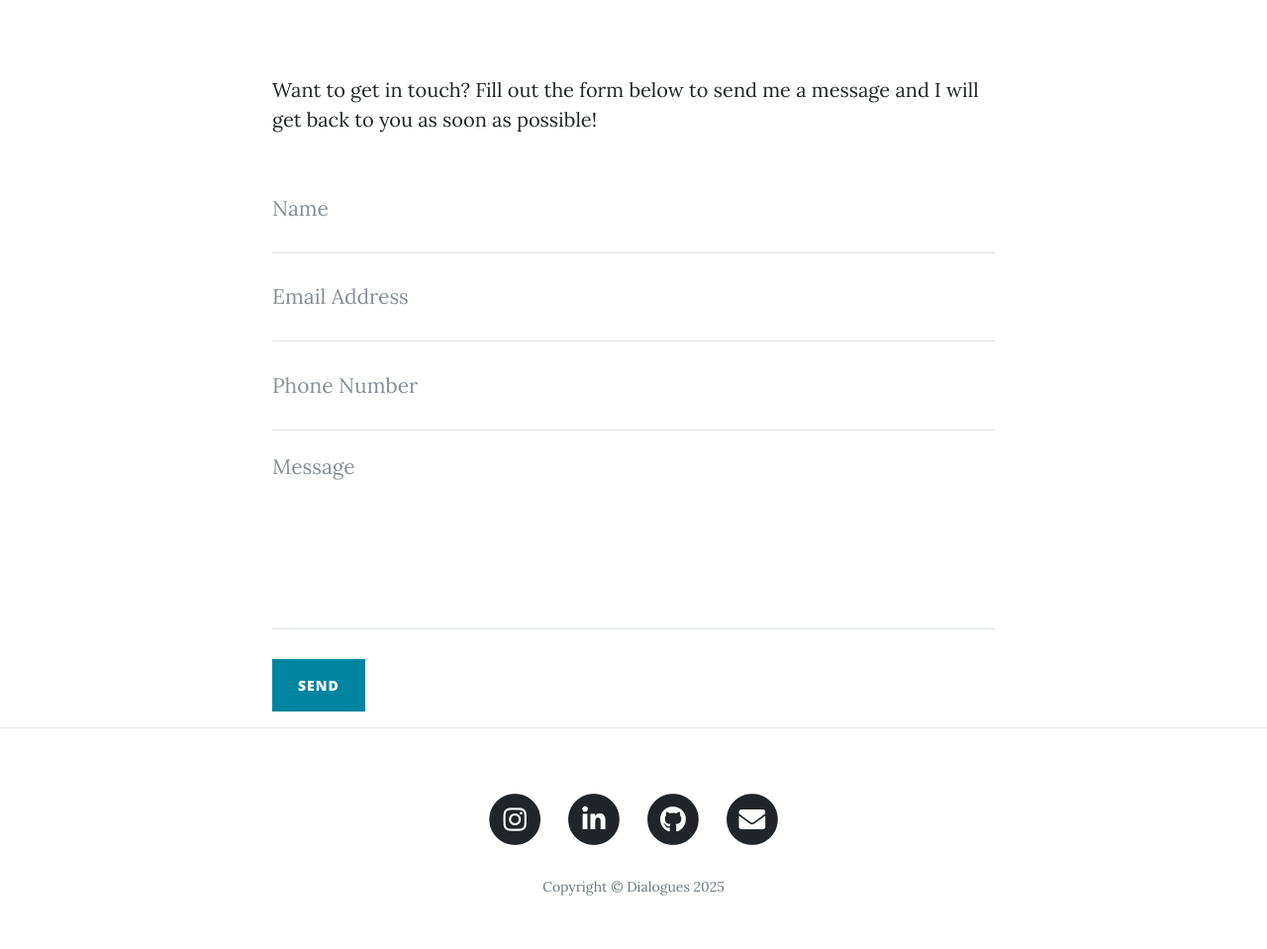
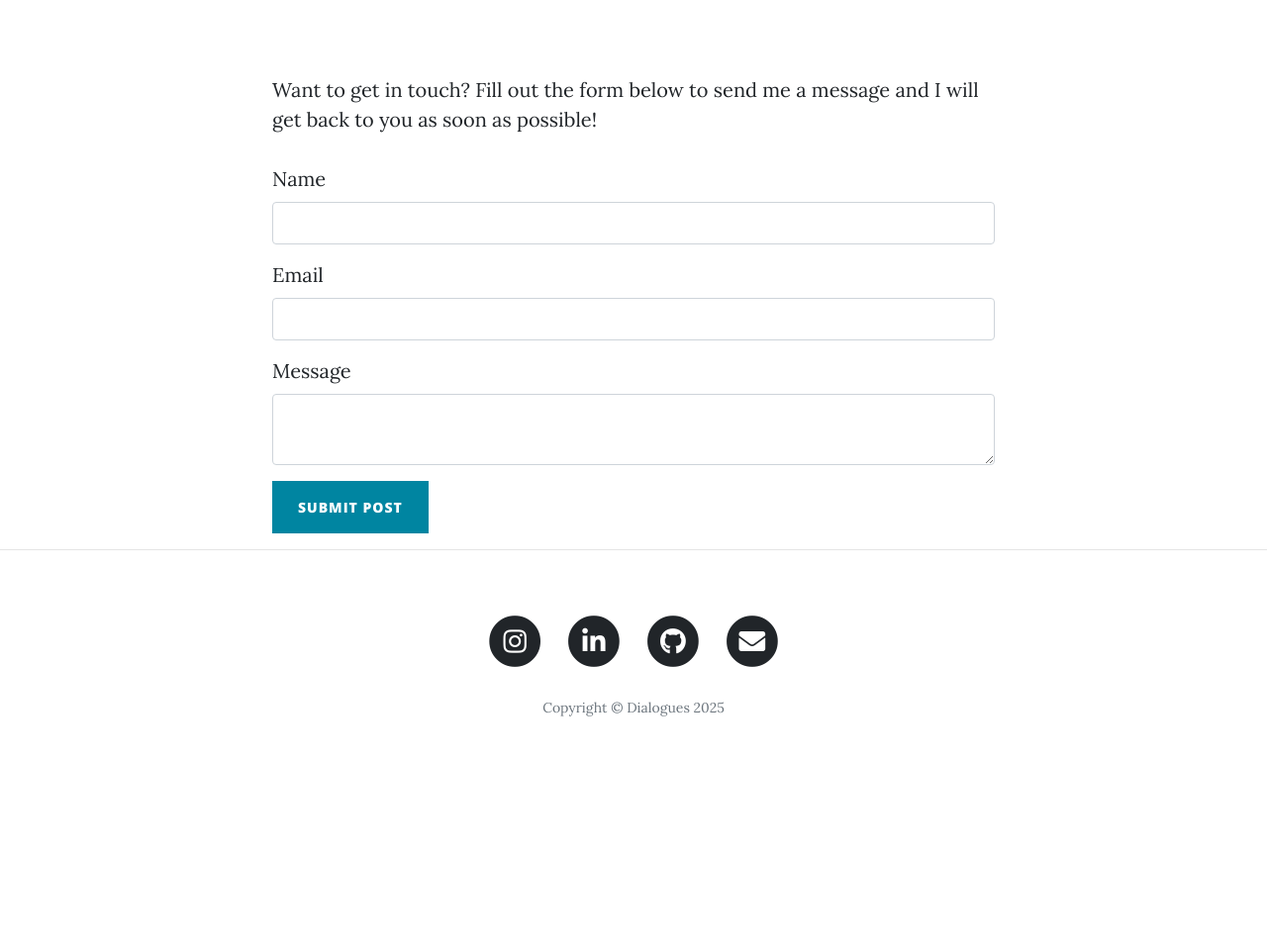
Before and after one commit to laotzee/dialogues, a Flask app: page /contact in a window 1280 px wide. Shown: the part 536-1495 px from the top of the page at 99% size. After the commit the page ends 1260 px from the top, so only its background shows below. Run offline with Flask 3, Linux system fonts and the light colour scheme; parts of the project's set-up code (start-up, migrations or seed data) failed here and were passed over; some libraries are stand-ins or nearby versions.

Commit message:
Add email functionality to contact page. Create contact.py containing email functionality, add forms.py a new ContactForm, change main.py to manage GET and POST request from /contact, modify contact.html to use WTForms

```diff
--- /dev/null
+++ b/contact.py
@@ -0,0 +1,47 @@
+from os import environ
+from email.mime.text import MIMEText
+from email.mime.multipart import MIMEMultipart
+import smtplib
+
+SENDER_EMAIL = environ.get("from_email")
+RECEIVER_EMAIL = environ.get("to_email")
+EMAIL_KEY = environ.get("email_key")
+PORT = int(environ.get("port"))
+SMTP_SERVER = environ.get("smtp_server")
+EMAIL_SUBJECT = "Someone wants to contact you through Dialogues!"
+
+def send_email(msg):
+    """Establish connection to the stmp server and sends a formatted message"""
+
+    with smtplib.SMTP(SMTP_SERVER, PORT) as conn:
+
+        conn.starttls()
+        conn.login(
+            SENDER_EMAIL,
+            EMAIL_KEY,
+        )
+        conn.sendmail(
+            SENDER_EMAIL,
+            RECEIVER_EMAIL,
+            msg.as_string(),
+        )
+
+def format_message(body):
+    """Formats an email to be sent using a body of text, and a sender and receiver emails"""
+
+    message = MIMEMultipart()
+    message['From'] = SENDER_EMAIL
+    message["To"] = RECEIVER_EMAIL
+    message["Subject"] = EMAIL_SUBJECT
+    message.attach(MIMEText(body, "plain"))
+
+    return message
+
+def message_template(name, email, text):
+
+    message = f'''"{text}"\n Message from {name}\n{email}'''
+    return message
+
+if __name__ == "__main__":
+
+    pass
--- a/forms.py
+++ b/forms.py
@@ -2,7 +2,7 @@ from wsgiref.validate import validator
 
 from flask_wtf import FlaskForm
 from wtforms import StringField, SubmitField, PasswordField
-from wtforms.fields.simple import EmailField
+from wtforms.fields.simple import EmailField, TextAreaField
 from wtforms.validators import DataRequired, URL, Email
 from flask_ckeditor import CKEditorField
 
@@ -46,3 +46,19 @@ class LogInForm(FlaskForm):
                                  DataRequired(),
                              ])
     submit = SubmitField("Submit Post")
+
+class ContactForm(FlaskForm):
+
+        name = StringField(
+            validators=[
+                DataRequired(),
+            ])
+        email = EmailField(
+            validators=[
+                DataRequired(),
+            ])
+        message = TextAreaField(
+            validators=[
+                DataRequired(),
+            ])
+        submit = SubmitField("Submit Post")
--- a/main.py
+++ b/main.py
@@ -9,7 +9,8 @@ from werkzeug.security import generate_password_hash, check_password_hash
 from flask_sqlalchemy import SQLAlchemy
 from sqlalchemy.orm import relationship
 from flask_login import UserMixin, login_user, LoginManager, login_required, current_user, logout_user
-from forms import CreatePostForm, RegisterForm, LogInForm, CommentForm
+from contact import message_template, format_message, send_email
+from forms import CreatePostForm, RegisterForm, LogInForm, CommentForm, ContactForm
 
 app = Flask(__name__)
 login_manager = LoginManager()
@@ -215,9 +216,26 @@ def about():
     return render_template("about.html")
 
 
-@app.route("/contact")
+@app.route("/contact", methods=["GET", "POST"])
 def contact():
-    return render_template("contact.html")
+
+    form = ContactForm()
+    if form.validate_on_submit():
+
+        name = request.form.get("name")
+        email = request.form.get("email")
+        message = request.form.get("message")
+
+        body = message_template(name, email, message)
+        user_email = format_message(body)
+        send_email(user_email)
+
+        flash("Email sent. You'll receive a reply as soon as we can!")
+
+    return render_template(
+        "contact.html",
+        form=form,
+    )
 
 @app.route("/new-post", methods=["GET", "POST"])
 @only_admin
@@ -277,4 +295,4 @@ def logout():
     return redirect(url_for("get_all_posts"))
 
 if __name__ == "__main__":
-    app.run()
+    app.run(debug=True)
--- a/templates/contact.html
+++ b/templates/contact.html
@@ -1,4 +1,5 @@
 {% include "header.html" %}
+{% import "bootstrap/wtf.html" as wtf %}
 
   <!-- Page Header -->
   <header class="masthead" style="background-image: url('{{ url_for('static', filename='img/contact-bg.jpg')}}')">
@@ -20,42 +21,7 @@
     <div class="row">
       <div class="col-lg-8 col-md-10 mx-auto">
         <p>Want to get in touch? Fill out the form below to send me a message and I will get back to you as soon as possible!</p>
-        <!-- Contact Form - Enter your email address on line 19 of the mail/contact_me.php file to make this form work. -->
-        <!-- WARNING: Some web hosts do not allow emails to be sent through forms to common mail hosts like Gmail or Yahoo. It's recommended that you use a private domain email address! -->
-        <!-- To use the contact form, your site must be on a live web host with PHP! The form will not work locally! -->
-        <form name="sentMessage" id="contactForm" novalidate>
-          <div class="control-group">
-            <div class="form-group floating-label-form-group controls">
-              <label>Name</label>
-              <input type="text" class="form-control" placeholder="Name" id="name" required data-validation-required-message="Please enter your name.">
-              <p class="help-block text-danger"></p>
-            </div>
-          </div>
-          <div class="control-group">
-            <div class="form-group floating-label-form-group controls">
-              <label>Email Address</label>
-              <input type="email" class="form-control" placeholder="Email Address" id="email" required data-validation-required-message="Please enter your email address.">
-              <p class="help-block text-danger"></p>
-            </div>
-          </div>
-          <div class="control-group">
-            <div class="form-group col-xs-12 floating-label-form-group controls">
-              <label>Phone Number</label>
-              <input type="tel" class="form-control" placeholder="Phone Number" id="phone" required data-validation-required-message="Please enter your phone number.">
-              <p class="help-block text-danger"></p>
-            </div>
-          </div>
-          <div class="control-group">
-            <div class="form-group floating-label-form-group controls">
-              <label>Message</label>
-              <textarea rows="5" class="form-control" placeholder="Message" id="message" required data-validation-required-message="Please enter a message."></textarea>
-              <p class="help-block text-danger"></p>
-            </div>
-          </div>
-          <br>
-          <div id="success"></div>
-          <button type="submit" class="btn btn-primary" id="sendMessageButton">Send</button>
-        </form>
+          {{ wtf.quick_form(form, novalidate=True, button_map={"submit": "primary"})}}
       </div>
     </div>
   </div>
```
